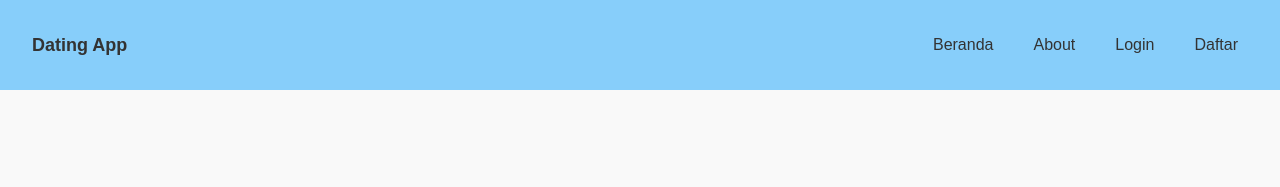
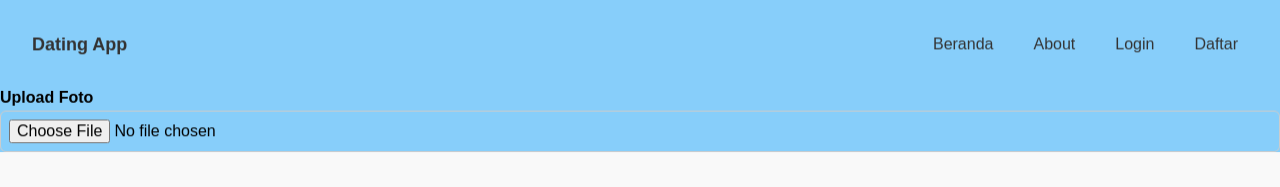
Before and after one commit to Kusnadi34/starter-project-1H, a website built with webpack: page src/index.html in a window 1280 px wide. Built offline with nearby package versions, Linux system fonts and the light colour scheme.

Commit message:
Add file input for photo upload in index.html

```diff
--- a/src/index.html
+++ b/src/index.html
@@ -26,6 +26,11 @@
 
         <button id="drawer-button" class="drawer-button" aria-label="Buka menu navigasi" aria-expanded="false">☰</button>
       </div>
+
+      <div class="form-group">
+       <label>Upload Foto</label>
+       <input type="file" id="photo-input" accept="image/*">
+      </div>
     </header>
 
     <main id="main-content" class="main-content"></main>
```
